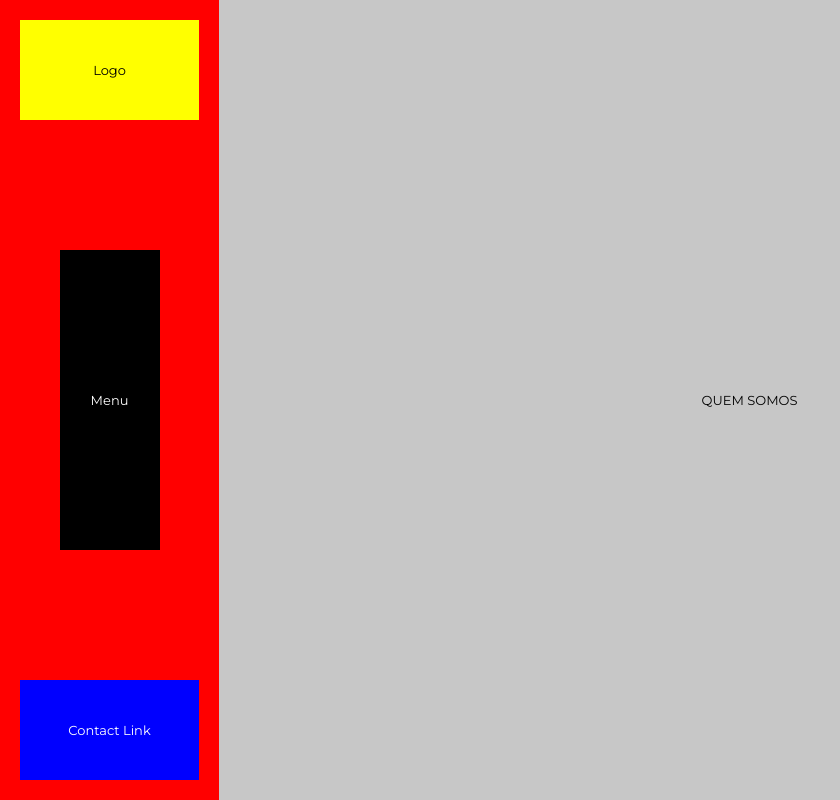
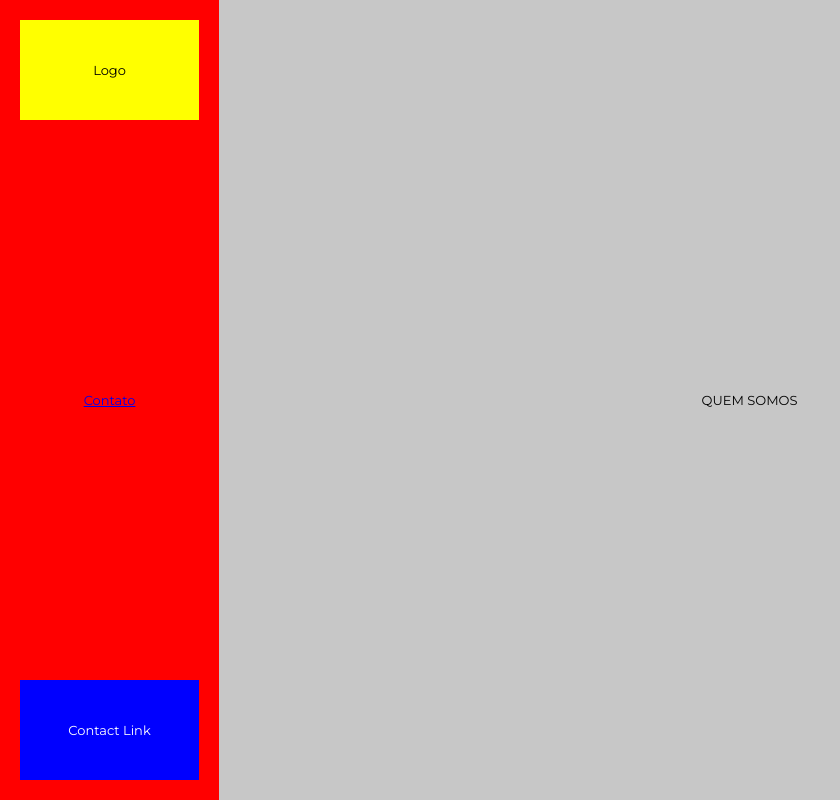
Before and after one commit to alexandre-fb/teste-grupo-plan, a React (Vite) app: page / in a window 1280 px wide. Shown: the top 800 px of the page, without its empty margins (0-840 px from the left). Built offline with nearby package versions, Linux system fonts and the light colour scheme.

Commit message:
Add id in sections and create Menu component

```diff
--- /dev/null
+++ b/src/components/menu/index.jsx
@@ -0,0 +1,14 @@
+import styled from "styled-components"
+import { Link } from 'react-router-dom'
+
+export const Menu = () => {
+    return (
+    <Container>
+        <li><Link to='/contato'>Contato</Link></li>
+
+    </Container>
+    )
+}
+
+export const Container = styled.ul`
+`
--- a/src/components/sidebar/index.jsx
+++ b/src/components/navbar/index.jsx
@@ -1,11 +1,12 @@
 import styled from "styled-components";
 import { screenSizes } from "../../styles/screen-sizes";
+import { Menu } from "../menu";
 
 export const NavBar = () => {
   return (
     <Container>
       <Logo>Logo</Logo>
-      <Menu>Menu</Menu>
+      <Menu />
       <ContactLink>Contact Link</ContactLink>
     </Container>
   );
@@ -45,20 +46,6 @@ export const Logo = styled.div`
   }
 `;
 
-export const Menu = styled.nav`
-  width: 100px;
-  height: 300px;
-  background-color: black;
-
-  display: grid;
-  place-items: center;
-
-  @media (max-width: ${screenSizes.smallLaptop}) {
-    width: 50px;
-    height: 50px;
-  }
-`;
-
 export const ContactLink = styled.div`
   width: 100%;
   height: 100px;
--- a/src/components/sections/contato/index.jsx
+++ b/src/components/sections/contato/index.jsx
@@ -2,7 +2,7 @@ import styled from "styled-components";
 
 export const ContatoSection = () => {
   return (
-    <Container>
+    <Container id='contato'>
       <div>CONTATO</div>
     </Container>
   );
--- a/src/components/sections/nossos-clientes/index.jsx
+++ b/src/components/sections/nossos-clientes/index.jsx
@@ -2,7 +2,7 @@ import styled from "styled-components";
 
 export const NossosClientesSection = () => {
   return (
-    <Container>
+    <Container id='nossos-clientes-section'>
       <div>NOSSOS CLIENTES</div>
     </Container>
   );
--- a/src/components/sections/o-que-fazemos/index.jsx
+++ b/src/components/sections/o-que-fazemos/index.jsx
@@ -2,7 +2,7 @@ import styled from "styled-components";
 
 export const OQueFazemosSection = () => {
   return (
-    <Container>
+    <Container id='o-que-fazemos-section'>
       <div>O QUE FAZEMOS</div>
     </Container>
   );
--- a/src/components/sections/plan-news/index.jsx
+++ b/src/components/sections/plan-news/index.jsx
@@ -2,7 +2,7 @@ import styled from "styled-components";
 
 export const PlanNewsSection = () => {
   return (
-    <Container>
+    <Container id='plan-news-section'>
       <div>PLAN NEWS</div>
     </Container>
   );
--- a/src/components/sections/quem-somos/index.jsx
+++ b/src/components/sections/quem-somos/index.jsx
@@ -2,7 +2,7 @@ import styled from "styled-components";
 
 export const QuemSomosSection = () => {
   return (
-    <Container>
+    <Container id="quem-somos-section">
       <div>QUEM SOMOS</div>
     </Container>
   );
@@ -15,5 +15,4 @@ export const Container = styled.section`
   color: black;
   display: grid;
   place-items: center;
-
 `;
--- a/src/pages/home/index.jsx
+++ b/src/pages/home/index.jsx
@@ -1,6 +1,6 @@
 import styled from "styled-components";
 import { MainContent } from "../../components/main-content";
-import { NavBar } from "../../components/sidebar";
+import { NavBar } from "../../components/navbar";
 import { screenSizes } from "../../styles/screen-sizes";
 
 export const HomePage = () => {
--- a/src/pages/routes.jsx
+++ b/src/pages/routes.jsx
@@ -1,5 +1,6 @@
 import { BrowserRouter, Routes, Route } from "react-router-dom";
 import { HomePage } from "./home";
+
 
 export const AppRoutes = () => {
   return (
```
